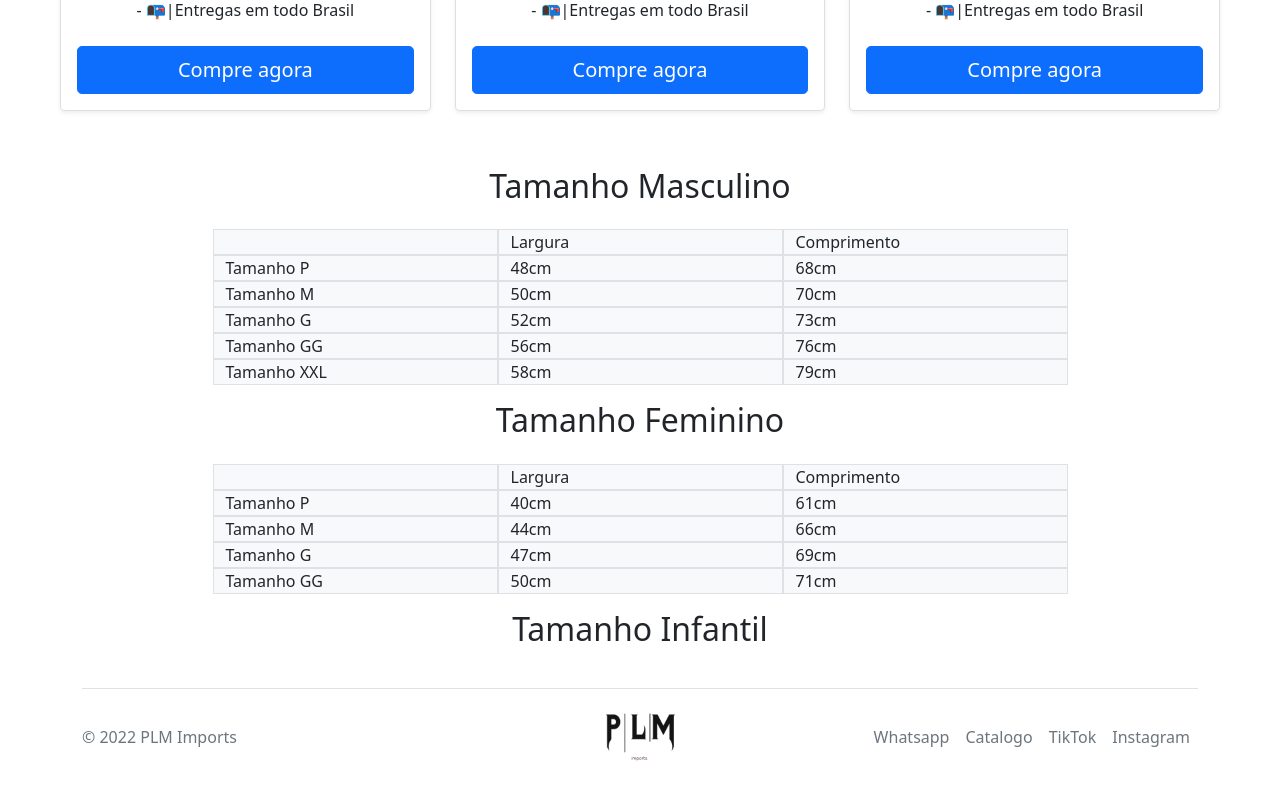
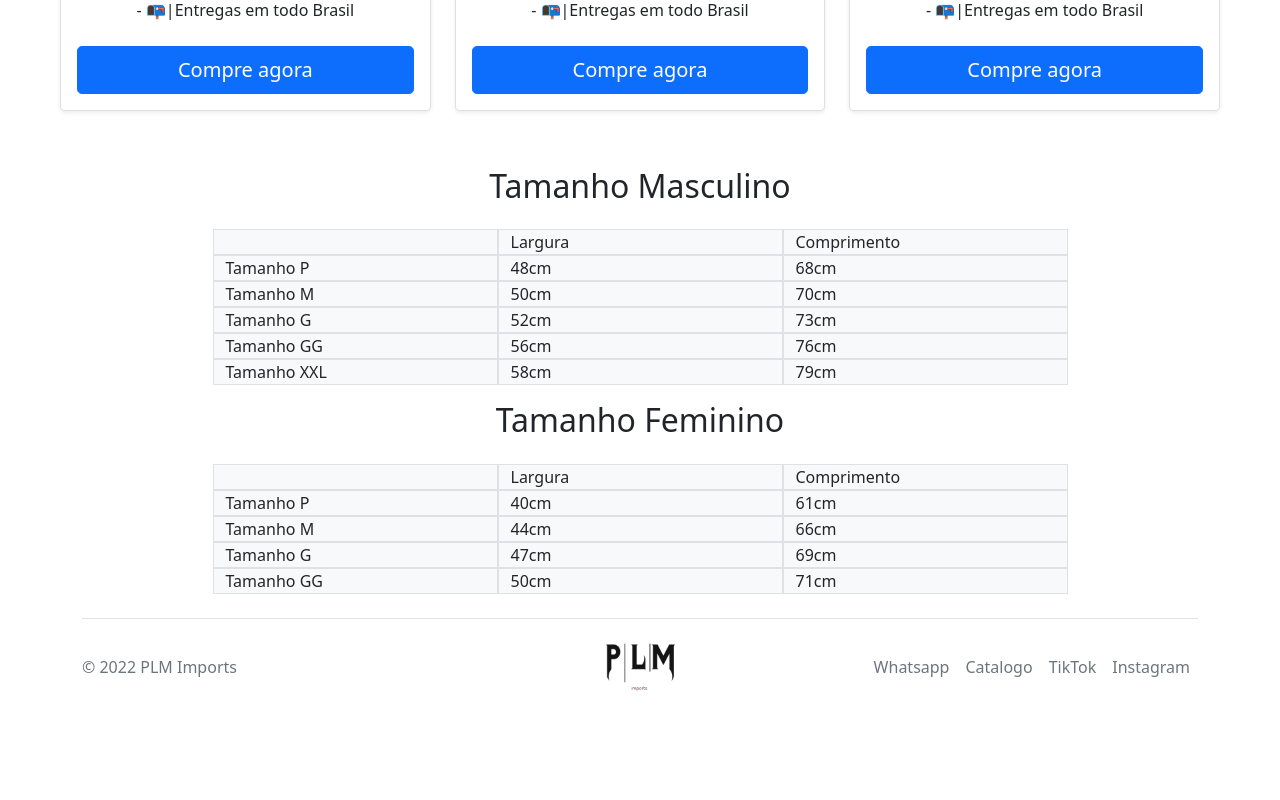
Before and after one commit to gustavopmaia/plmimports, a Next.js app in the folder frontend/front/: page / in a window 1280 px wide. Shown: the part 1084-1884 px from the top of the page. After the commit the page ends 1824 px from the top, so only its background shows below. Built offline with nearby package versions, Linux system fonts and the light colour scheme.

Commit message:
fix: Fix title

```diff
--- a/frontend/front/components/Sizes/index.js
+++ b/frontend/front/components/Sizes/index.js
@@ -135,8 +135,6 @@ function Sizes(props) {
             71cm
           </Col>
         </Row>
-
-        <h2 className='text-center p-3'>Tamanho Infantil</h2>
       </Container>
     </>
   );
```
